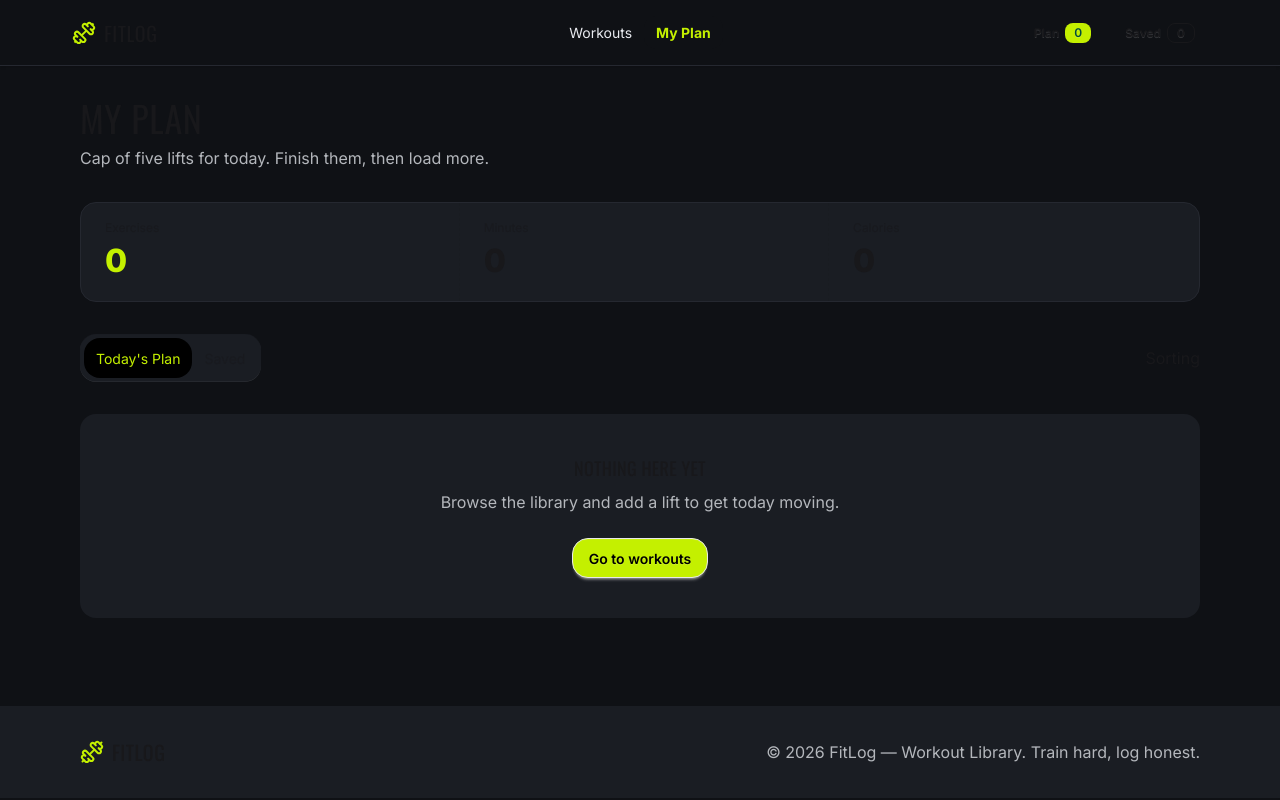
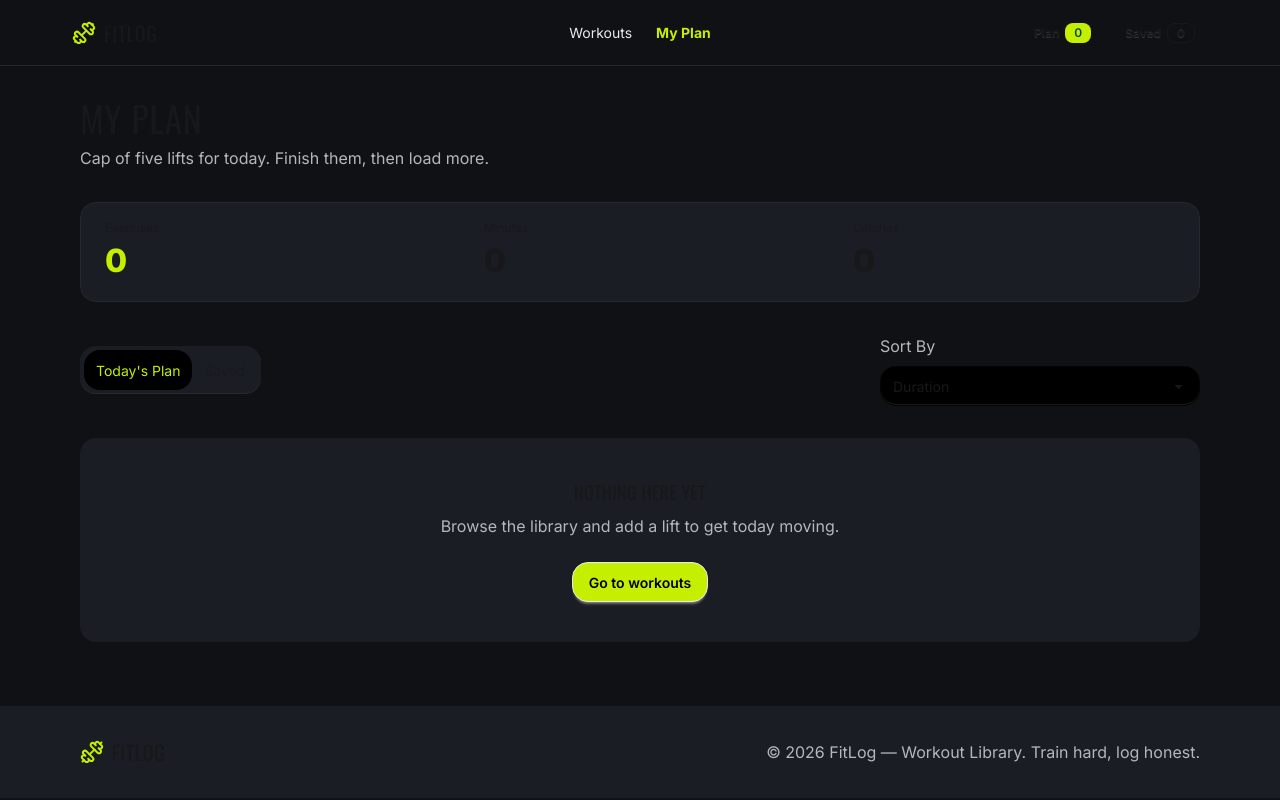
Before and after one commit to nahid1070/fitlog-workout-library, a Next.js app: page /my-plan in a window 1280 px wide. Built offline with nearby package versions, Linux system fonts and the light colour scheme.

Commit message:
Sorting Feature Completed

```diff
--- /dev/null
+++ b/src/app/loading.tsx
@@ -0,0 +1,11 @@
+function Loading() {
+
+    return (
+        <div className="flex items-center justify-center">
+            <h2 className="font-heading">Loading workouts…</h2>
+        </div>
+    );
+}
+
+
+export default Loading
--- a/src/app/my-plan/loading.tsx
+++ /dev/null
@@ -1,11 +0,0 @@
-function Loading() {
-
-    return (
-        <div>
-            <h2>Loading workouts…</h2>
-        </div>
-    );
-}
-
-
-export default Loading
--- a/src/app/my-plan/page.tsx
+++ b/src/app/my-plan/page.tsx
@@ -4,6 +4,7 @@ import NoFitData from "@/components/my-plan/NoFitData";
 import SavedPlanCard from "@/components/my-plan/SavedPlanCard";
 import TodaysPlanCard from "@/components/my-plan/TodaysPlanCard";
 import { FitLibraryContext } from "@/contexts/FitLibraryContext";
+import { IFitlog } from "@/types/fitlog.type";
 import { useContext, useState } from "react";
 
 function MyPlan() {
@@ -13,6 +14,33 @@ function MyPlan() {
 
     // Using Context to get the MyPlan and Save data
     const {plan, setPlan, save, setSave} = useContext(FitLibraryContext);
+
+    // Declaring State to handle Sorting data
+    const [sortBy, setSortedBy] = useState<'duration' | 'calories' | 'rating'>('duration');
+
+    // Sort Logic
+    const sortingMyPlan = (myplans: IFitlog[]) => {
+
+        const sortedData = [...myplans];
+
+        if ( sortBy === 'duration' ) {
+            sortedData.sort( (a, b) => a.duration - b.duration );
+
+        } else if ( sortBy === 'calories' ) {
+            sortedData.sort( (a, b) => a.caloriesBurned - b.caloriesBurned );
+
+        } else if ( sortBy === 'rating' ) {
+            sortedData.sort( (a, b) => b.rating - a.rating );
+        }
+
+        return sortedData;
+
+    }
+
+    // Storing Sorted Plan Data
+    const sortedPlans = sortingMyPlan(plan);
+    const sortedSave = sortingMyPlan(save);
+
 
 
     // Get the Total Duration and Calories From the Plan Data
@@ -93,7 +121,18 @@ function MyPlan() {
                 </div>
 
                 <div>
-                    Sorting
+                    <p className="text-gray-100 mb-2">Sort By</p>
+
+                    <select
+                        onChange={ (e) => setSortedBy(e.target.value as 'duration' | 'calories' | 'rating') }
+                        defaultValue="duration"
+                        className="select w-xs bg-black rounded-2xl"
+                    >
+                        <option value={"duration"}>Duration</option>
+                        <option value={"calories"}>Calories</option>
+                        <option value={"rating"}>Rating</option>
+                    </select>
+
                 </div>
             </div>
 
@@ -104,7 +143,7 @@ function MyPlan() {
 
                     // If Saved Data is Available
                     tab === 'saved' && hasSaved > 0 ?
-                        save.map( savedPlan =>
+                        sortedSave.map( savedPlan =>
                         <SavedPlanCard
                             key={savedPlan.id}
                             savedPlan={savedPlan}
@@ -120,7 +159,7 @@ function MyPlan() {
                 {
                     // If TodaysPlan Data is Available
                     tab === 'plan' && hasPlan > 0 ?
-                        plan.map( todaysPlan =>
+                        sortedPlans.map( todaysPlan =>
                         <TodaysPlanCard
                             key={todaysPlan.id}
                             todaysPlan={todaysPlan}
```
